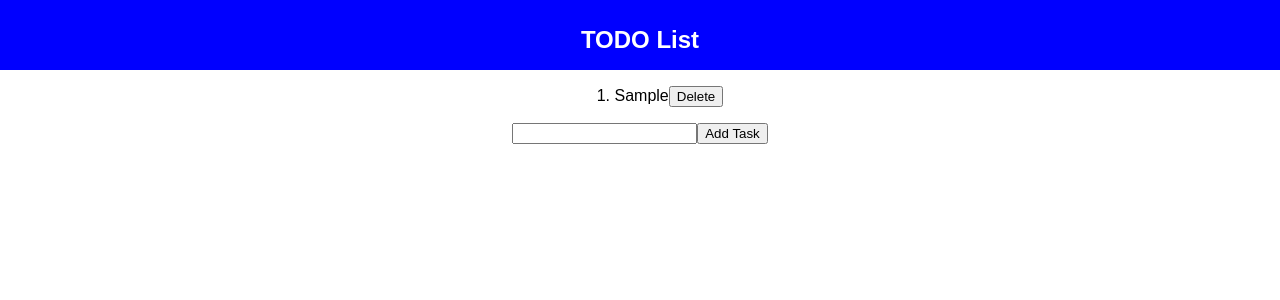
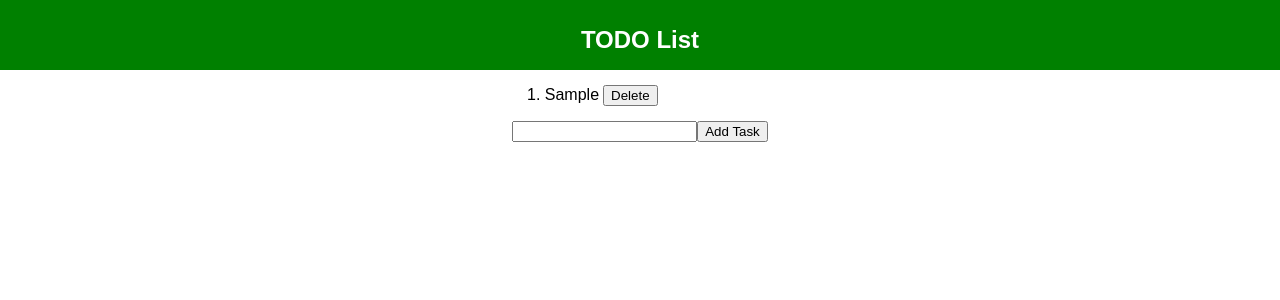
Before and after one commit to richashworth/react-todos-example, a React (Create React App) app: page / in a window 1280 px wide. Both pictures are taken after typing "Sample" into the empty fields and a click on the button "Add Task". Shown: the top 300 px of the page. Built offline with nearby package versions, Linux system fonts and the light colour scheme.

Commit message:
updated task list

```diff
--- a/src/App.css
+++ b/src/App.css
@@ -8,7 +8,7 @@
 }
 
 .App-header {
-  background-color: blue;
+  background-color: green;
   height: 50px;
   padding: 10px;
   color: white;
@@ -21,3 +21,13 @@
 .App-intro {
   font-size: large;
 }
+
+.TaskList {
+  margin: auto;
+  width: 20%;
+  padding: 10px;
+}
+
+.TaskRow {
+  width: 100%
+}
--- a/src/task-item.js
+++ b/src/task-item.js
@@ -8,12 +8,16 @@ const TaskItem = (props) => {
   }
 
   return (
-    <div>
-      {props.taskDesc}
-      <button onClick={() => handleDelete(props.task)}>
-        Delete
-      </button>
-    </div>
+      <tr>
+        <td>
+          {props.taskDesc}
+        </td>
+        <td>
+          <button onClick={() => handleDelete(props.task)}>
+            Delete
+          </button>
+        </td>
+      </tr>
   );
 };
 
--- a/src/task-list.js
+++ b/src/task-list.js
@@ -8,6 +8,7 @@ const TaskList = (props) => {
       return (
       <div>
         <TaskItem
+          className="TaskRow"
           key={index}
           task={task}
           taskDesc={`${index + 1}. ${task}`}
@@ -18,9 +19,9 @@ const TaskList = (props) => {
   )
 
   return (
-    <ul>
+    <table className="TaskList">
       {list}
-    </ul>
+    </table>
   );
 }
 
```
